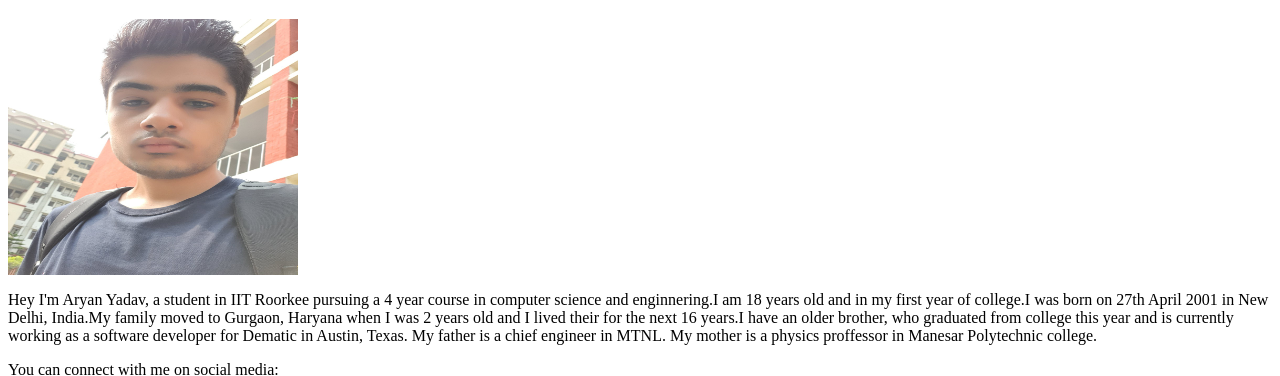
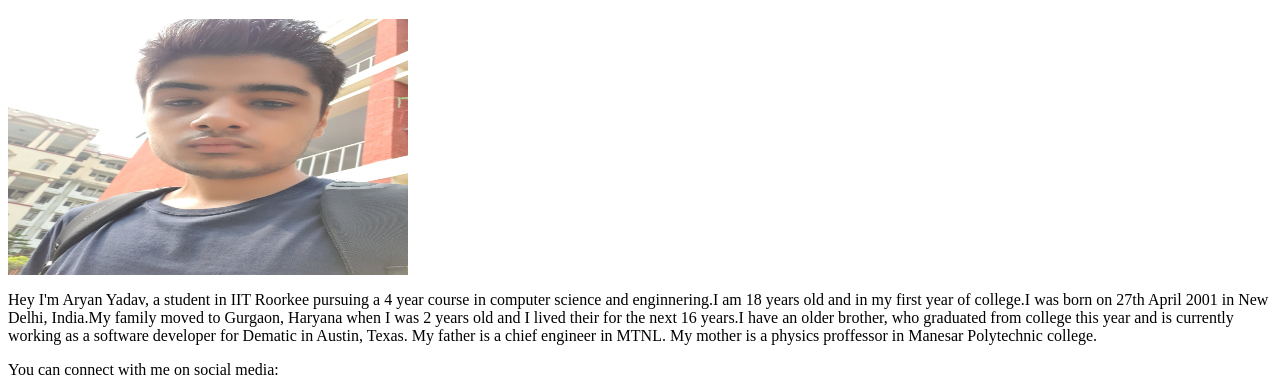
Before and after one commit to aryan1514/aryan1514.github.io, a plain HTML site: page index.html in a window 1280 px wide. Shown: the part 93-469 px from the top of the page. Drawn offline with Linux system fonts and the light colour scheme.

Commit message:
Update index.html

```diff
--- a/index.html
+++ b/index.html
@@ -20,7 +20,7 @@ font-size: 130%;
 <br>
 
 <h1 style="color:Red;" id="About Me">About Me</h1>
-<img src="Aryan.jpg" alt="A picture of me" width="290" height="256">
+<img src="aryan.jpg" width="400" height="256">
 <br>
 <p>Hey I'm Aryan Yadav, a student in IIT Roorkee pursuing a 4 year course in computer science and enginnering.I am 18 years old
 and in my first year of college.I was born on 27th April 2001 in New Delhi, India.My family moved to Gurgaon, Haryana when I was
```
